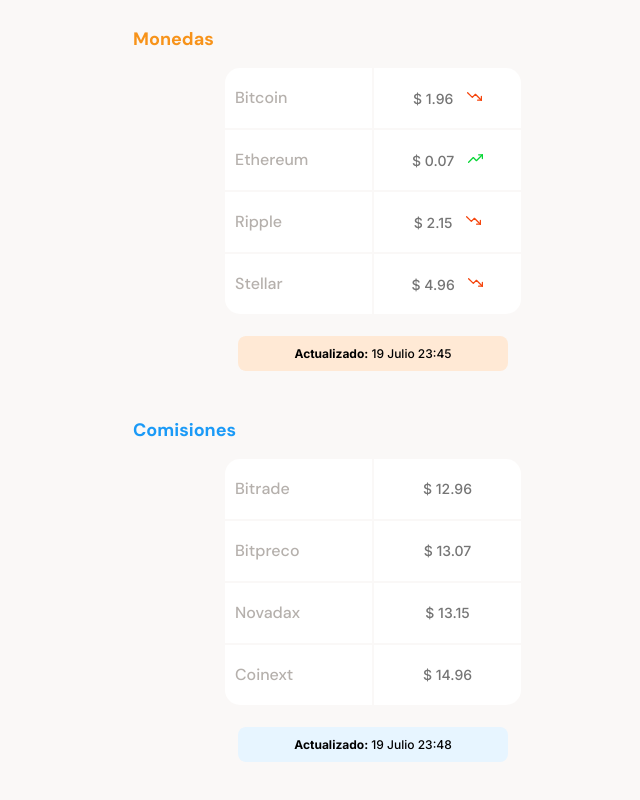
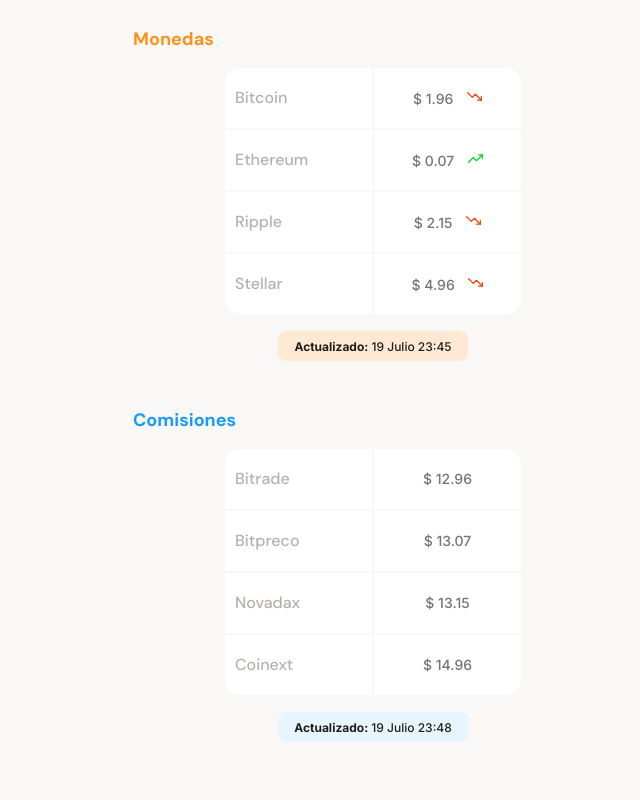
Before and after one commit to SebasDeveloper1/Batabit.gitub.io, a plain HTML site: page index.html in a window 1280 px wide. Shown: the part 724-1524 px from the top of the page, without its empty margins (267-907 px from the left). Drawn offline with Linux system fonts and the light colour scheme.

Commit message:
tables section  v1.1

```diff
--- a/css/styles.css
+++ b/css/styles.css
@@ -180,7 +180,7 @@
   max-width: 300px;
   height: 250px;
   margin: 0 auto;
-  margin-bottom: 20px;
+  margin-bottom: 15px;
 }
 
 .currency-table-container .currency-table {
@@ -245,18 +245,19 @@
 }
 
 .main-currency-table .currency-table__date {
-  width: 80%;
-  min-width: 200px;
-  max-width: 270px;
-  height: 35px;
+  width: 190px;
+  height: 30px;
+  background-color: var(--soft-orange);
+  margin: 0 auto;
   border-radius: 8px;
-  background-color: var(--soft-orange);
-  display: flex;
-  align-items: center;
-  justify-content: center;
+  padding: 8px;
+}
+
+.currency-table__date p {
   font-size: 1.2rem;
   line-height: 1.5rem;
-  margin: 0 auto;
+  color: var(--warm-black);
+  font-weight: 400;
 }
 
 /* Table commissions */
@@ -285,7 +286,7 @@
   max-width: 300px;
   height: 250px;
   margin: 0 auto;
-  margin-bottom: 20px;
+  margin-bottom: 15px;
 }
 
 .commissions-table-container .commissions-table {
@@ -332,16 +333,17 @@
 }
 
 .main-commissions-table .commissions-table__date {
-  width: 80%;
-  min-width: 200px;
-  max-width: 270px;
-  height: 35px;
+  width: 190px;
+  height: 30px;
+  background-color: var(--soft-blue);
+  margin: 0 auto;
   border-radius: 8px;
-  background-color: var(--soft-blue);
-  display: flex;
-  align-items: center;
-  justify-content: center;
+  padding: 8px;
+}
+
+.commissions-table__date p {
   font-size: 1.2rem;
   line-height: 1.5rem;
-  margin: 0 auto;
+  color: var(--warm-black);
+  font-weight: 400;
 }
```
